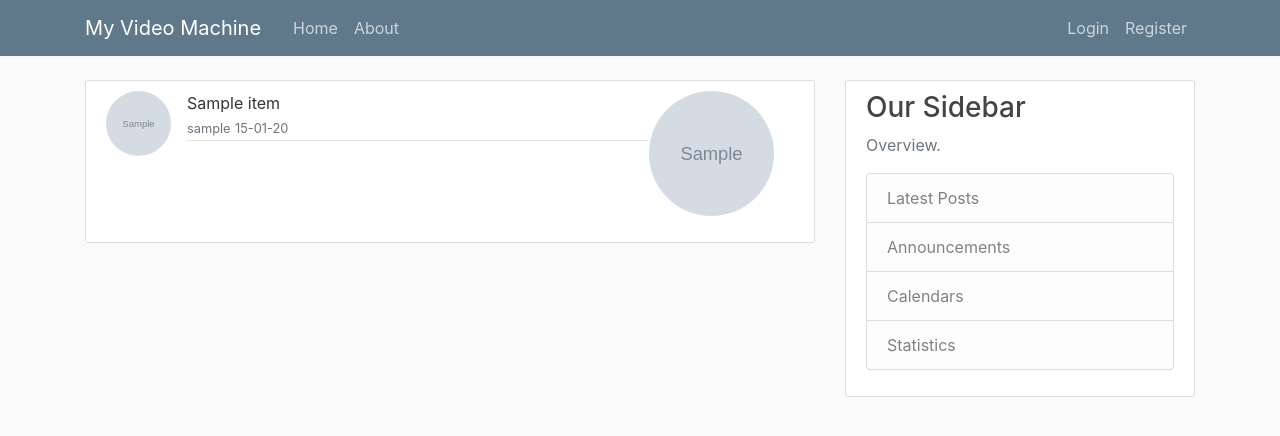
After one commit to aschroff/myImageAnalyzer, a Flask app: page /item/1 in a window 1280 px wide. The commit adds this page. Shown: the top 436 px of the page. Run offline with Flask 2, Linux system fonts and the light colour scheme; tables that the repository leaves empty hold one stand-in row (values such as "Sample post"); grey boxes marked "Sample" are stand-in pictures; some libraries are stand-ins or nearby versions.

Commit message:
before pagination

```diff
--- a/mvm/forms.py
+++ b/mvm/forms.py
@@ -55,6 +55,6 @@ class UpdateAccountForm(FlaskForm):
                 raise ValidationError('That email is taken. Please choose a different one.')
 
 class CreateItemForm(FlaskForm):
-    item = FileField('Profile Picture', validators=[DataRequired(), FileAllowed(['jpg', 'png'])])
+    item = FileField('Item', validators=[FileAllowed(['jpg', 'png'])])
     itemname = StringField('Name for item', validators=[DataRequired(), Length(min=1, max=20)])
     submit = SubmitField('Upload')
--- a/mvm/routes.py
+++ b/mvm/routes.py
@@ -1,7 +1,7 @@
 import os
 import secrets
 from PIL import Image
-from flask import render_template, url_for, flash, redirect, request
+from flask import render_template, url_for, flash, redirect, request, abort
 from flask_login import login_user, current_user, logout_user, login_required
 from mvm import application, db, bcrypt
 from mvm.forms import RegistrationForm, LoginForm, UpdateAccountForm, CreateItemForm
@@ -9,28 +9,11 @@ from mvm.models import User, Item
 
 
 
-posts = [
-    {
-        'owner': 'AndiSchroff',
-        'title': 'video1.mpg',
-        'description': 'test video',
-        'date_posted': 'July 13, 2019'
-    },
-    {
-        'owner': 'AndiSchroff',
-        'title': 'video2.mpg',
-        'description': 'test video 2',
-        'date_posted': 'July 14, 2019'
-    }
-]
-
-
-
 
 @application.route("/")
 @application.route("/home")
 def home():
-    items = Item.query.all()
+    items = Item.query.order_by(Item.date_posted.desc()).all()
     return render_template('home.html', items=items)
 
 
@@ -130,7 +113,7 @@ def save_item(form_picture):
 
 @application.route("/item/new", methods=['GET', 'POST'])
 @login_required
-def item():
+def new_item():
     form = CreateItemForm()
     if form.validate_on_submit():
         if form.item.data:
@@ -142,4 +125,49 @@ def item():
            db.session.commit()
            flash('Your new item has been created', 'success')
            return redirect(url_for('home'))
-    return render_template('create_item.html', title='New Item', form=form)
+    return render_template('create_item.html', title='New Item', form=form, legend='New Item')
+
+@application.route("/item/<int:item_id>")
+def item(item_id):
+    item = Item.query.get_or_404(item_id)
+    return render_template('item.html', title=item.itemname, item=item)
+
+@application.route("/item/<int:item_id>/update", methods=['GET', 'POST'])
+@login_required
+def update_item(item_id):
+    item = Item.query.get_or_404(item_id)
+    print('a')
+    if item.owner != current_user:
+        abort(403)
+    form=CreateItemForm()
+    print('b')
+    if form.validate_on_submit():
+        print('c')
+        if form.item.data:
+           print('d')
+           item.item_file = save_item(form.item.data)
+           item.thumbnail = save_thumbnail(form.item.data)
+           item.itemname = form.itemname.data
+           db.session.commit()
+           flash('Your item has been updated', 'success')
+           return redirect(url_for('item', item_id=item.id))
+        elif form.itemname.data != item.itemname:
+           item.itemname = form.itemname.data
+           db.session.commit()
+           flash('Your item has been updated1', 'success')
+           return redirect(url_for('item', item_id=item.id))
+    elif request.method == 'GET':
+        form.itemname.data = item.itemname
+    return render_template('create_item.html', title="Update Item",
+                           form=form, legend='Update Item', item=item)
+
+@application.route("/item/<int:item_id>/delete", methods=['POST'])
+@login_required
+def delete(item_id):
+    item = Item.query.get_or_404(item_id)
+    if item.owner != current_user:
+        abort(403)
+    db.session.delete(item)
+    db.session.commit()
+    flash('Your item has been deleted', 'success')
+    return redirect(url_for('home'))
--- a/mvm/templates/create_item.html
+++ b/mvm/templates/create_item.html
@@ -4,7 +4,7 @@
     <form method="POST" action="" enctype="multipart/form-data">
         {{ form.hidden_tag() }}
         <fieldset class="form-group">
-            <legend class="border-bottom mb-4">New Item</legend>
+            <legend class="border-bottom mb-4">{{ legend }}</legend>
             <div class="form-group">
                 {{ form.item.label() }}
                 {{ form.item(class="form-control-file") }}
--- /dev/null
+++ b/mvm/templates/item.html
@@ -0,0 +1,39 @@
+{% extends "layout.html" %}
+{% block content %}
+    <article class="media content-section">
+      <img class="rounded-circle article-img" src="{{ url_for('static', filename='images/profile_pics/' + item.owner.image_file) }}">
+      <div class="media-body">
+        <div class="article-metadata">
+          <a class="mr-2">{{ item.itemname}}</a><br>
+          <small class="text-muted">{{ item.owner.username}}</small>
+          <small class="text-muted">{{ item.date_posted.strftime('%d-%m-%y') }}</small>
+          {% if item.owner == current_user %}
+              <div>
+                  <a class="btn btn-secondary btn-sm mt-1 mb-1"  href="{{ url_for('update_item', item_id=item.id) }}">Update</a>
+                  <button type="Button" class="btn btn-danger btn-sm m1" data-toggle="modal" data-target="#deleteModal">Delete</button>
+              </div>
+          {% endif %}
+        </div>
+      </div>
+      <img class="rounded-circle account-img" src="{{ url_for('static', filename='images/thumbnails/' + item.thumbnail) }}">
+    </article>
+    <!-- Modal -->
+    <div class="modal fade" id="deleteModal" tabindex="-1" role="dialog" aria-labelledby="Delete Item?" aria-hidden="true">
+      <div class="modal-dialog" role="document">
+        <div class="modal-content">
+          <div class="modal-header">
+            <h5 class="modal-title" id="deleteModalLabel">Modal title</h5>
+            <button type="button" class="close" data-dismiss="modal" aria-label="Close">
+              <span aria-hidden="true">&times;</span>
+            </button>
+          </div>
+          <div class="modal-footer">
+            <button type="button" class="btn btn-secondary" data-dismiss="modal">Cancel</button>
+            <form action="{{ url_for('delete', item_id=item.id) }}" method="POST">
+                <input class="btn btn-danger"type="submit" value="Delete">
+            </form>
+          </div>
+        </div>
+      </div>
+    </div>
+{% endblock content %}
--- a/mvm/templates/layout.html
+++ b/mvm/templates/layout.html
@@ -33,7 +33,7 @@
             <div class="navbar-nav">
             {% if current_user.is_authenticated %}
               <a class="nav-item nav-link" href="{{ url_for('account') }}">Account</a>
-              <a class="nav-item nav-link" href="{{ url_for('item') }}">New item</a>
+              <a class="nav-item nav-link" href="{{ url_for('new_item') }}">New item</a>
               <a class="nav-item nav-link" href="{{ url_for('logout') }}">Logout</a>
             {% else %}
               <a class="nav-item nav-link" href="{{ url_for('login') }}">Login</a>
```
Also changed, not shown: mvm/templates/home.html (+4 -3 lines).
